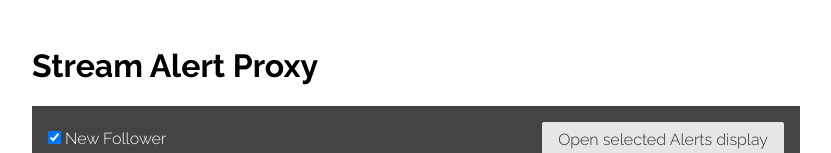
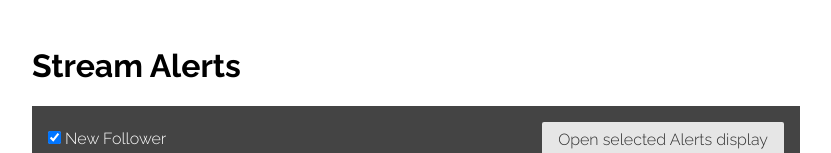
Before and after one commit to cooperaj/stream-event-proxy, a Vue app in the folder pkg/http/web/: page /#/ in a window 1280 px wide. Shown: the top 153 px of the page, without its empty margins (224-1055 px from the left). Built offline with nearby package versions, Linux system fonts and the light colour scheme; the HTML template or start-up script is replaced by a standard one; what vue-native-websocket would draw is missing.

Commit message:
Make sure page titles are the same

```diff
--- a/pkg/http/web/src/views/Home.vue
+++ b/pkg/http/web/src/views/Home.vue
@@ -1,6 +1,6 @@
 <template>
   <div id="home">
-    <h1>Stream Alert Proxy</h1>
+    <h1>Stream Alerts</h1>
     <form id="alert-choice" class="pure-form">
       <button v-on:click="showAlertDisplay" :disabled="checkedAlerts.length == 0" class="pure-button">Open selected Alerts display</button>
       <label for="newFollower" class="pure-checkbox pure-input-1-2">
```
Also changed, not shown: 1 other file (tests, documents, lock files or other folders).
